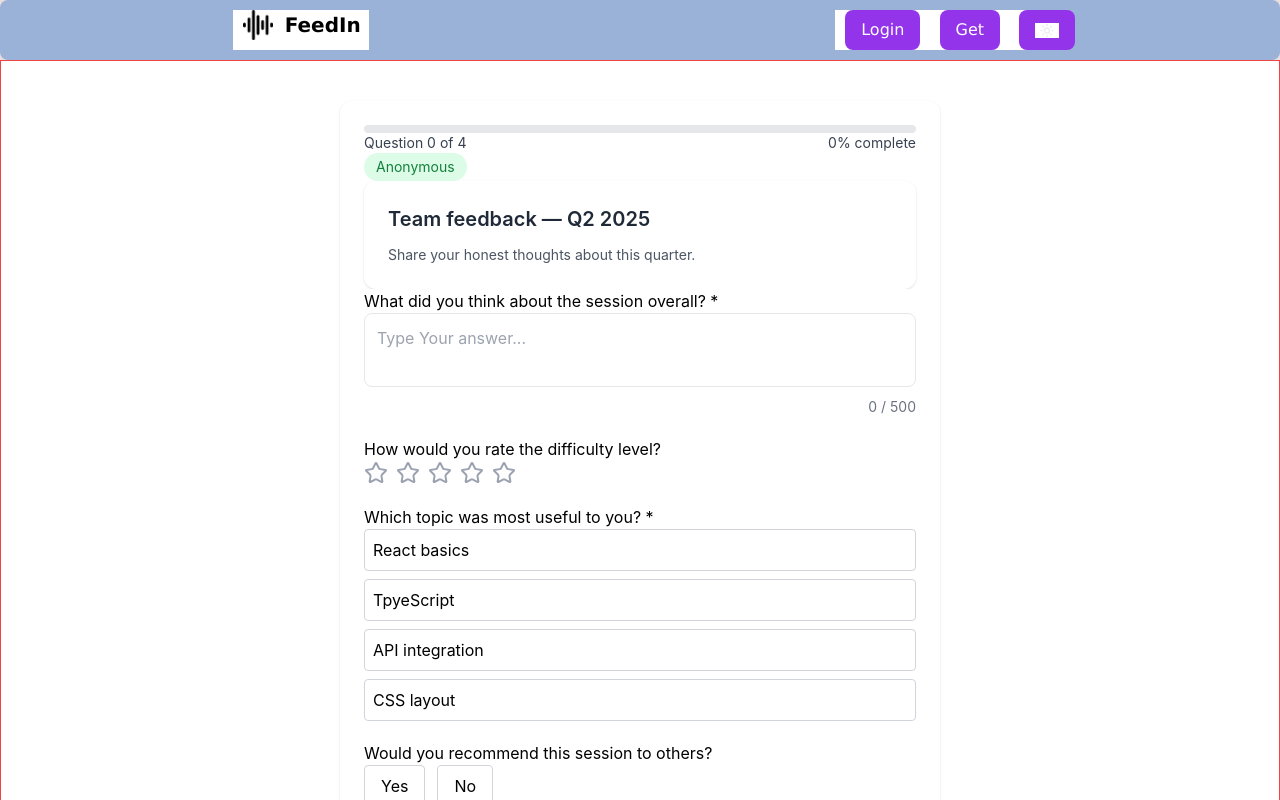
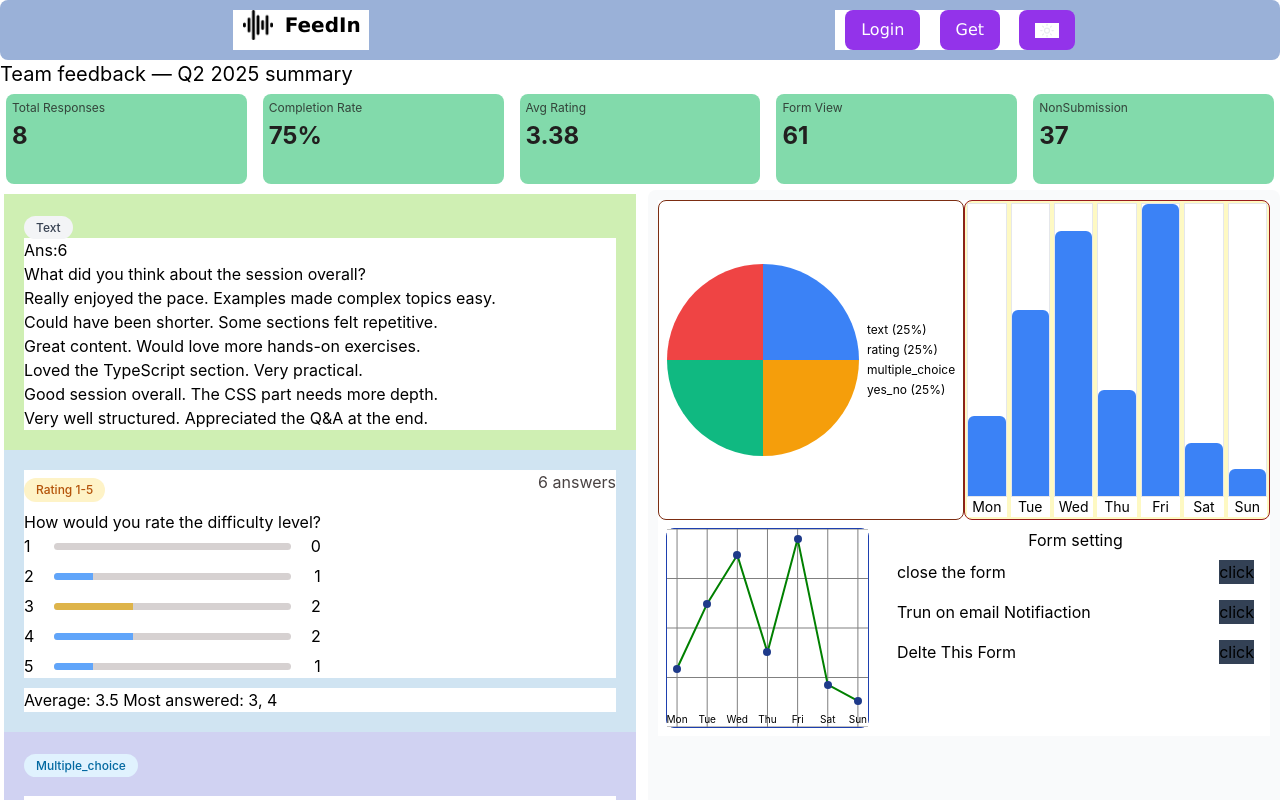
Before and after one commit to soubhik2709/anonymous-feedback-tool, a React (Create React App) app: page / in a window 1280 px wide. Shown: the top 800 px of the page. Built offline with nearby package versions, Linux system fonts and the light colour scheme.

Commit message:
refactor:adding the badge.tsx file for dashboard page

```diff
--- a/src/App.tsx
+++ b/src/App.tsx
@@ -3,14 +3,14 @@
 
 // import HomePage from './pages/HomePage';
 // import CreateFormPage from './pages/CreateFormPage';
-// import DashboardPage from './pages/DashboardPage';
-import SubmitFeedbackPage from './pages/SubmitFeedbackPage';
+import DashboardPage from './pages/DashboardPage';
+// import SubmitFeedbackPage from './pages/SubmitFeedbackPage';
 function App() {
   return (
 //  <HomePage/>
 // {/* <CreateFormPage/>  */}
-//  <DashboardPage/>
- <SubmitFeedbackPage/>
+ <DashboardPage/>
+//  <SubmitFeedbackPage/>
   );
 }
 
--- a/src/components/ui/MetricCard.tsx
+++ /dev/null
@@ -1,27 +0,0 @@
-//MetricCard.tsx
-type props = {
-  // children:React.ReactNode;
-  label: string;
-  value: string | number;
-};
-
-export default function MetricCard({ label, value }: props) {
-  return (
-    <div
-      style={{
-        padding: "5px",
-        margin: "5px",
-        minHeight: "90px",
-        background: "#82daab",
-        color: "#211f1f",
-        borderRadius: "7px",
-        border:"2px solid #1d5e3b"
-      }}
-    >
-      <h4 style={{ margin: 0, fontSize: "12px", opacity: 0.8 }}>{label}</h4>
-      <p style={{ margin: "5px 0 0", fontSize: "24px", fontWeight: "bold" }}>
-        {value}
-      </p>
-    </div>
-  );
-}
--- /dev/null
+++ b/src/features/Dashboard/Components/Badge.tsx
@@ -0,0 +1,21 @@
+type BadgeProps = {
+  children: React.ReactNode;
+  type: "mcq" | "yesno" | "text" | "rating";
+};
+
+export const Badge = ({ children, type }: BadgeProps) => {
+  const base = "px-3  py-1 rounded-xl text-xs font-medium my-2 ";
+
+  const variants = {
+    mcq: "bg-sky-100 text-sky-700",
+    yesno: "bg-green-100 text-green-700",
+    text: "bg-gray-100 text-gray-700",
+    rating: "bg-amber-100 text-amber-700",
+  };
+
+  return (
+    <span className={`${base} ${variants[type]}`}>
+      {children}
+    </span>
+  );
+};
--- a/src/features/Dashboard/Components/McqQuestionCard.tsx
+++ b/src/features/Dashboard/Components/McqQuestionCard.tsx
@@ -1,5 +1,5 @@
 import { getMcqStats } from "../utils/dashboard.logic";
-import { Badge } from "../../../components/ui/Badge";
+import { Badge } from "./Badge";
 
 export const McqQuestionCard = () => {
   const value = getMcqStats();
--- /dev/null
+++ b/src/features/Dashboard/Components/MetricCard.tsx
@@ -0,0 +1,17 @@
+//MetricCard.tsx
+type props = {
+  // children:React.ReactNode;
+  label: string;
+  value: string | number;
+};
+
+export default function MetricCard({ label, value }: props) {
+  return (
+    <div
+    className="p-1.5 m-1.5 min-h-[90px] bg-[#82daab] text-[#211f1f]  rounded-lg border-[#0b2c1a]"
+    >
+      <h4 className="m-0 text-xs opacity-80 bg-[#82daab]">{label}</h4>
+      <p className="mt-1 text-2xl font-bold bg-[#82daab]">{value}</p>
+    </div>
+  );
+}
--- a/src/features/Dashboard/Components/RatingQuestionCard.tsx
+++ b/src/features/Dashboard/Components/RatingQuestionCard.tsx
@@ -6,7 +6,7 @@
   findMostAnswered,
 } from "../utils/dashboard.logic";
 // import style from "../../../styles/dashboard/RatingQuestionCard.moudle.css";
-import { Badge } from "../../../components/ui/Badge";
+import { Badge } from "./Badge";
 
 type Props = {
   id: string;
--- a/src/features/Dashboard/Components/TextQuestionCard.tsx
+++ b/src/features/Dashboard/Components/TextQuestionCard.tsx
@@ -3,7 +3,7 @@
   findAnswer,
   findTextAns,
 } from "../utils/dashboard.logic";
-import { Badge } from "../../../components/ui/Badge";
+import { Badge } from "./Badge";
 type Props = {
   id: string;
 };
--- a/src/features/Dashboard/Components/yesNoQuestionCard.tsx
+++ b/src/features/Dashboard/Components/yesNoQuestionCard.tsx
@@ -1,5 +1,5 @@
 import { getYesnoStats } from "../utils/dashboard.logic";
-import { Badge } from "../../../components/ui/Badge";
+import { Badge } from "./Badge";
 
 export const YesNoQuestionCard = ()=>{
     const value = getYesnoStats();
--- a/src/pages/DashboardPage.tsx
+++ b/src/pages/DashboardPage.tsx
@@ -3,7 +3,7 @@
 import { TextQuestionCard } from "../features/Dashboard/Components/TextQuestionCard";
 import { RatingQuestionCard } from "../features/Dashboard/Components/RatingQuestionCard";
 import { DashboardLayout } from "../components/layout/DashboardLayout";
-import MetricCard from "../components/ui/MetricCard";
+import MetricCard from "../features/Dashboard/Components/MetricCard";
 import { getTotalStats } from "../features/Dashboard/utils/dashboard.logic";
 import { McqQuestionCard } from "../features/Dashboard/Components/McqQuestionCard";
 import { YesNoQuestionCard } from "../features/Dashboard/Components/yesNoQuestionCard";
```
